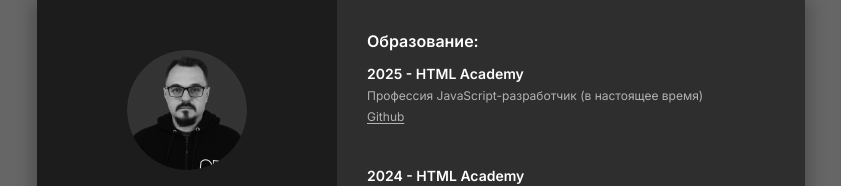
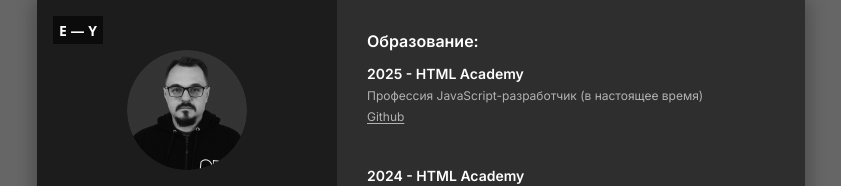
Before and after one commit to Ev-gen-ux/resume.site, a React (Vite) app: page / in a window 1280 px wide. Shown: the top 186 px of the page, without its empty margins (219-1060 px from the left). Built offline with nearby package versions, Linux system fonts and the light colour scheme.

Commit message:
Логотип: logo.svg, абсолютное позиционирование 16px по макету Figma
Made-with: Cursor

```diff
--- a/src/App.tsx
+++ b/src/App.tsx
@@ -11,6 +11,7 @@ import type { ExperienceBlock } from './portfolioData'
 
 const ASSET = {
   avatar: '/portfolio/pic.png',
+  logo: '/logo.svg',
 } as const
 
 function MsIcon({ name }: { name: string }) {
@@ -63,7 +64,10 @@ function JobDuties({ duties }: { duties: ExperienceBlock['duties'] }) {
 
 export default function App() {
   return (
-    <div className="resume" data-node-id="539:3472">
+    <div className="resume" data-node-id="294:20111">
+      <div className="resume__logo">
+        <img src={ASSET.logo} width={50} height={28} alt="E — Y" />
+      </div>
       <aside className="resume__sidebar" aria-label="Профиль">
         <img
           className="resume__avatar"
--- a/src/Portfolio.css
+++ b/src/Portfolio.css
@@ -35,6 +35,7 @@
     12px 0 12px rgba(0, 0, 0, 0.08),
     0 -12px 12px rgba(0, 0, 0, 0.1),
     0 12px 12px rgba(0, 0, 0, 0.1);
+  position: relative;
 }
 
 .resume__sidebar {
@@ -48,6 +49,22 @@
   display: flex;
   flex-direction: column;
   align-items: center;
+}
+
+/* Логотип: макет 294:20378 — относительно resume, x=16 y=16, 50×28 */
+.resume__logo {
+  position: absolute;
+  left: 16px;
+  top: 16px;
+  z-index: 2;
+  margin: 0;
+  line-height: 0;
+}
+
+.resume__logo img {
+  display: block;
+  width: 50px;
+  height: 28px;
 }
 
 .resume__avatar {
```
Also changed, not shown: public/logo.svg (added).
